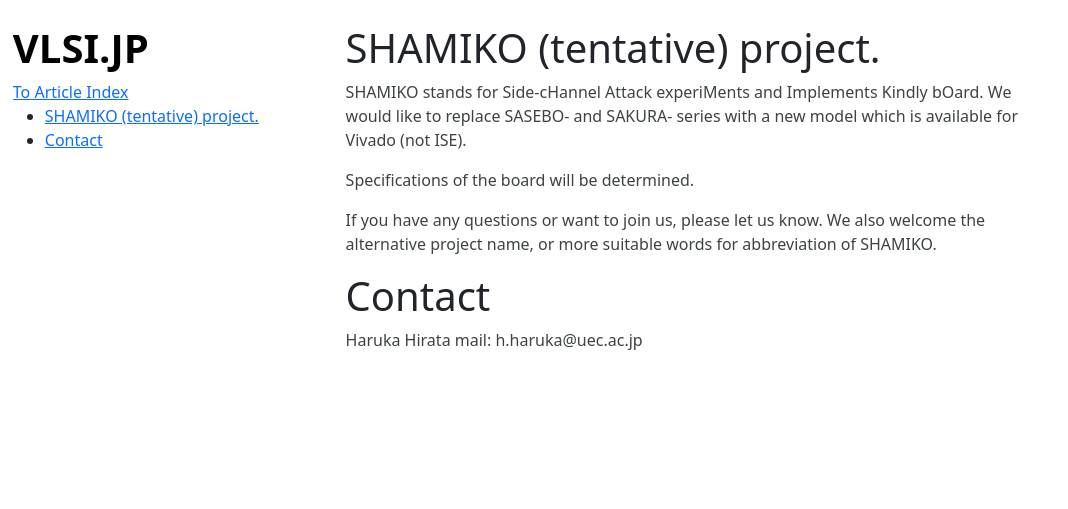
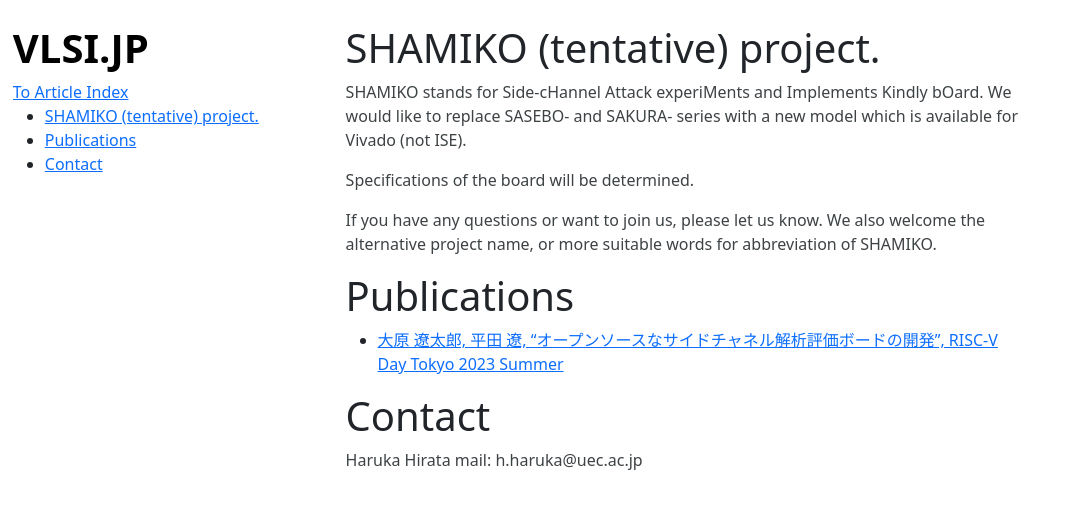
Before and after one commit to Cra2yPierr0t/Cra2yPierr0t.github.io, a Jekyll site: the page built from shamiko.md, in a window 1280 px wide. Shown: the top 509 px of the page, without its empty margins (0-1068 px from the left). Built offline with Jekyll 4.4.1, drawn with Linux system fonts in a browser that asks for light colours.

Commit message:
add RISC-V Day

```diff
--- a/shamiko.md
+++ b/shamiko.md
@@ -11,6 +11,10 @@
 If you have any questions or want to join us, please let us know.
 We also welcome the alternative project name, or more suitable words for abbreviation of SHAMIKO.
 
+# Publications
+
+- [大原 遼太郎, 平田 遼, "オープンソースなサイドチャネル解析評価ボードの開発", RISC-V Day Tokyo 2023 Summer](https://riscv.or.jp/risc-v-day-tokyo-2023-summer/)
+
 # Contact
 Haruka Hirata
 mail: h.haruka@uec.ac.jp
```
